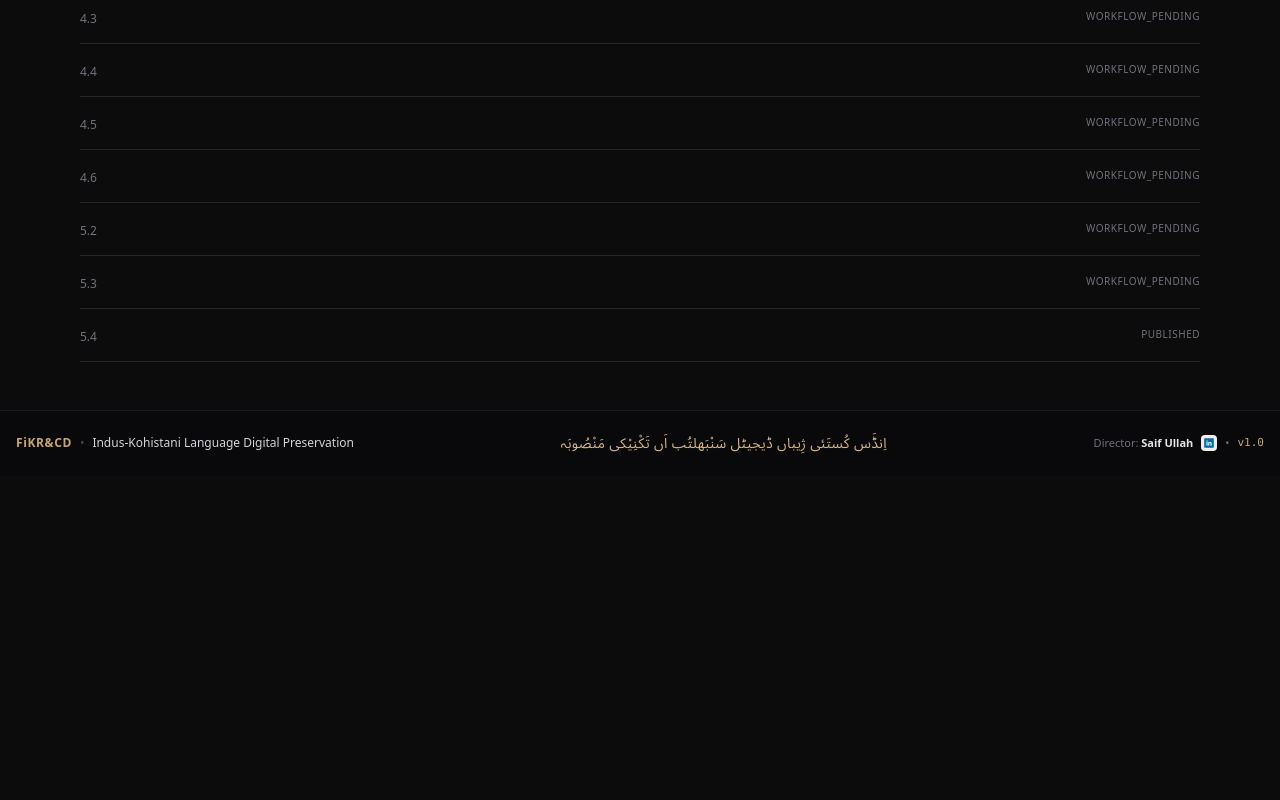
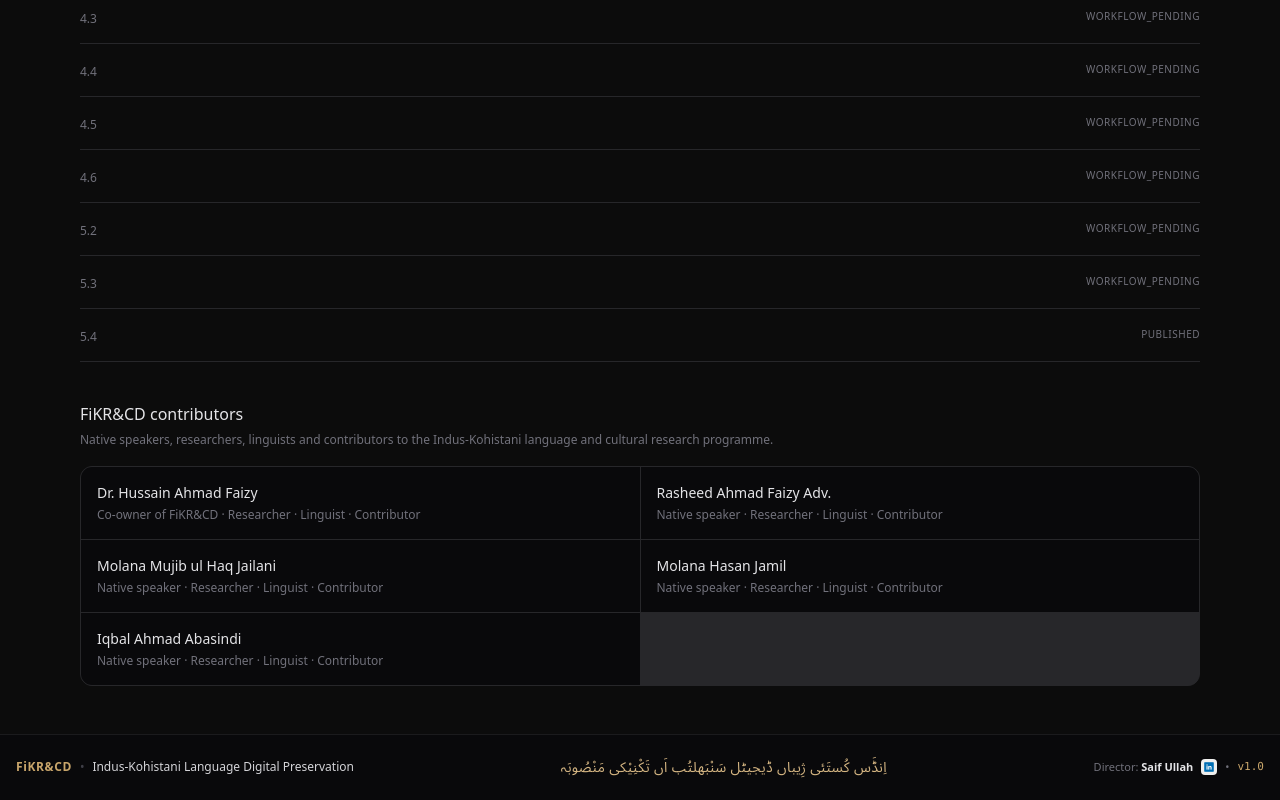
Before and after one commit to xl8saif/FiKR-CD, a React (Vite) app: page / in a window 1280 px wide. Shown: the part 1480-2280 px from the top of the page. Before the commit the page ends 1956 px from the top, so only its background shows below. Built offline with nearby package versions, Linux system fonts and the light colour scheme; no server answers; a web font is replaced by a local one.

Commit message:
Add FiKR&CD research contributors

```diff
--- a/src/components/MvyResearchDashboard.tsx
+++ b/src/components/MvyResearchDashboard.tsx
@@ -26,5 +26,18 @@ export const MvyResearchDashboard: React.FC = () => {
         {!resources.length && <div className="py-8 text-sm text-zinc-500">Research resources are loading.</div>}
       </div>
     </div>
+    <div className="mt-10">
+      <h2 className="text-base font-medium text-zinc-200">FiKR&CD contributors</h2>
+      <p className="mt-1 text-xs leading-5 text-zinc-500">Native speakers, researchers, linguists and contributors to the Indus-Kohistani language and cultural research programme.</p>
+      <div className="mt-4 grid gap-px overflow-hidden rounded-xl border border-zinc-800 bg-zinc-800 sm:grid-cols-2">
+        {[
+          ['Dr. Hussain Ahmad Faizy','Co-owner of FiKR&CD · Researcher · Linguist · Contributor'],
+          ['Rasheed Ahmad Faizy Adv.','Native speaker · Researcher · Linguist · Contributor'],
+          ['Molana Mujib ul Haq Jailani','Native speaker · Researcher · Linguist · Contributor'],
+          ['Molana Hasan Jamil','Native speaker · Researcher · Linguist · Contributor'],
+          ['Iqbal Ahmad Abasindi','Native speaker · Researcher · Linguist · Contributor']
+        ].map(([name,role])=><div key={name} className="bg-zinc-950 px-4 py-4"><div className="text-sm text-zinc-200">{name}</div><div className="mt-1 text-xs text-zinc-500">{role}</div></div>)}
+      </div>
+    </div>
   </section>;
 };
```
